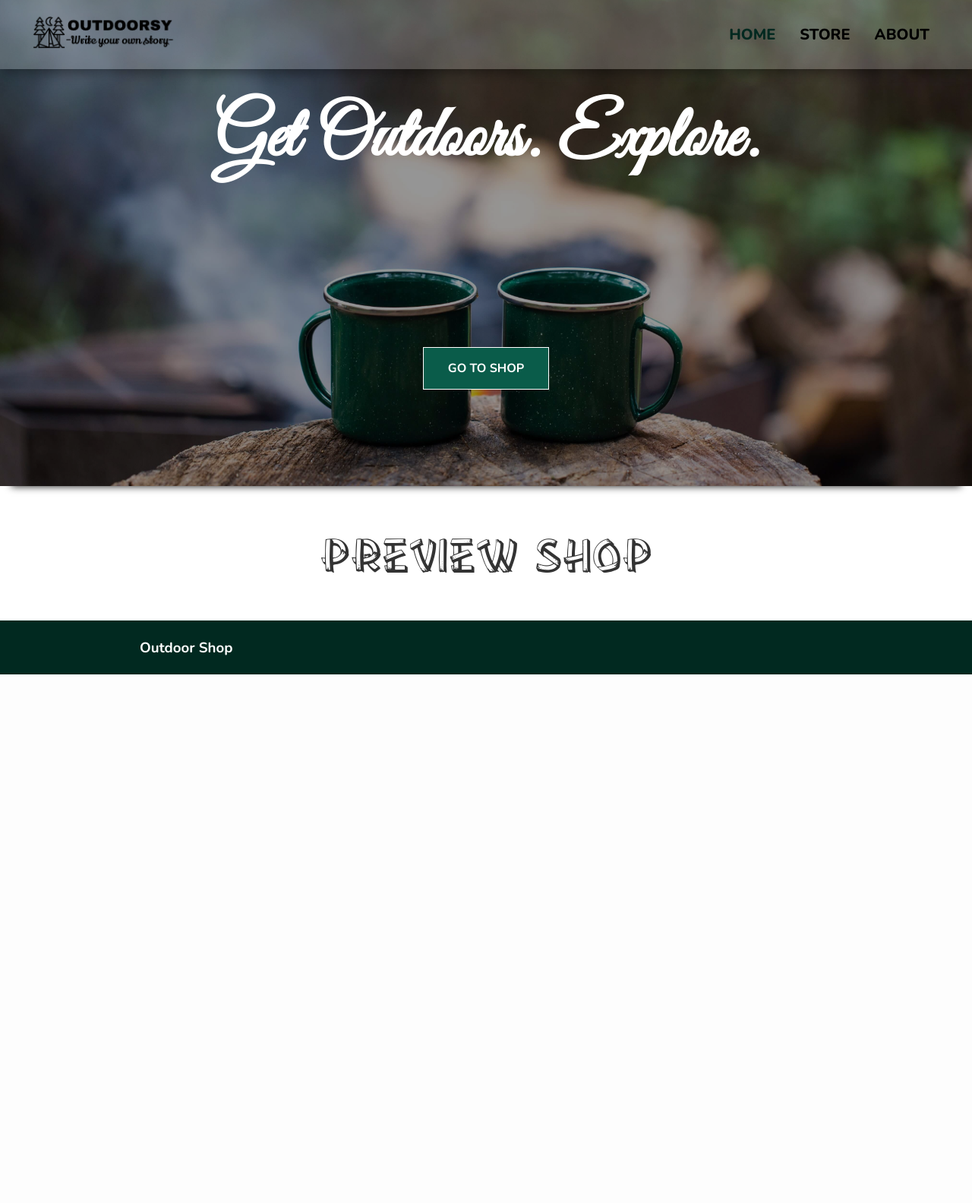
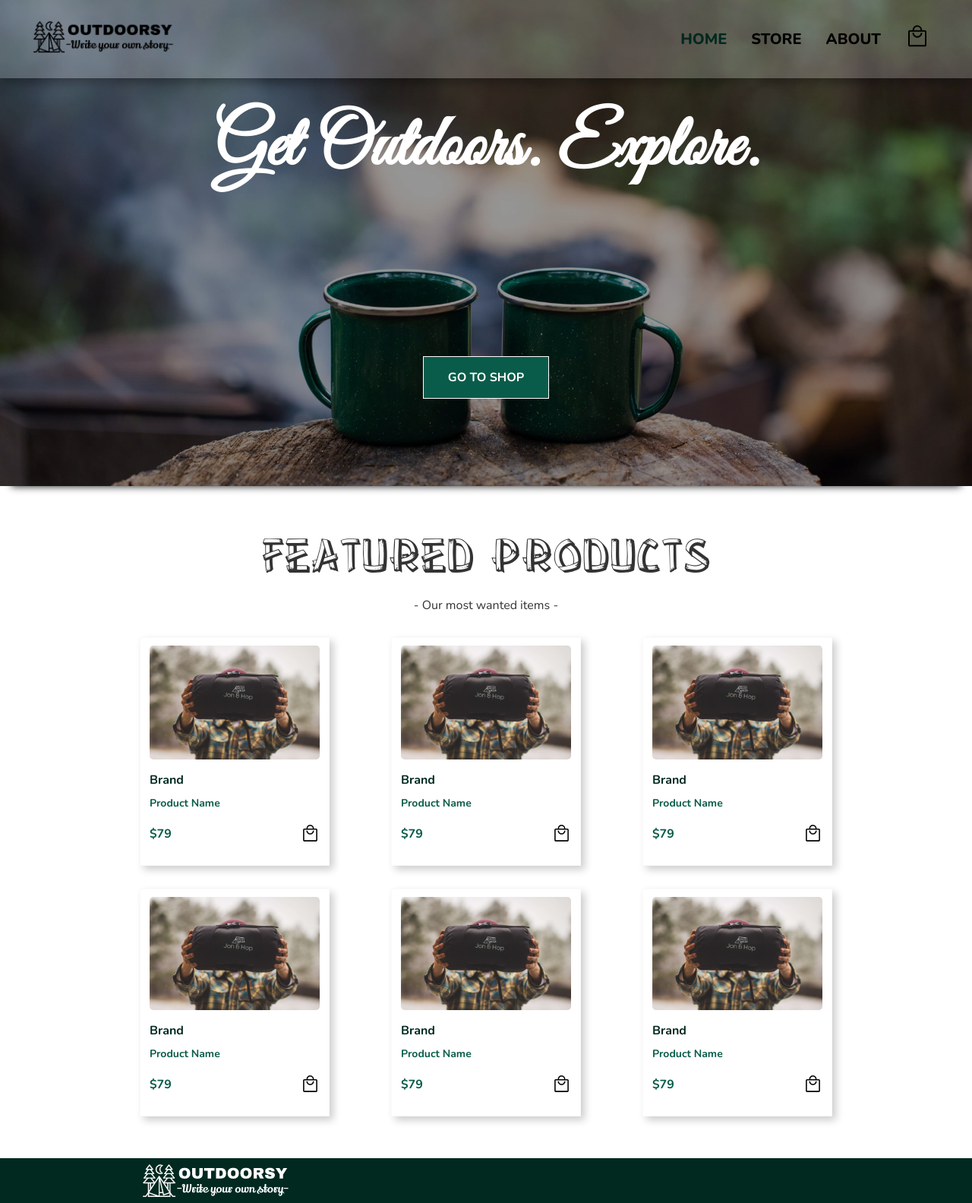
Before and after one commit to Keinna/e-commerce, a PHP site: page / in a window 1280 px wide. Shown: the whole page at 76% size. Before the commit the page ends 888 px from the top, so only its background shows below. Run offline with PHP 8.4, Linux system fonts and the light colour scheme.

Commit message:
styling featured products

```diff
--- a/footer.php
+++ b/footer.php
@@ -1,6 +1,6 @@
 <footer class="main-footer">
     <div class="container main-footer-container">
-        <h3 class="brand-name">Outdoor Shop</h3>
+        <img src="img/logo-white.png" alt="">
         <!-- <ul class="nav footer-nav">
             <li>
                 <a href="https://www.youtube.com" target="_blank">
--- a/index.php
+++ b/index.php
@@ -7,9 +7,79 @@
     </div>
 </div>
 </header>
-<section class="content-section container">
-    <h2 class="section-header">Preview Shop</h2>
-    <div>
+<section class="has-mg-y">
+    <div class="container">
+        <h2 class="section-title">Featured Products</h2>
+        <p class="section-sub-title">- Our most wanted items -</p>
+        <div class="products">
+            <div class="product">
+                <img class="product-img" src="img/sleeping-bag.jpg" alt="">
+                <div class="product-desc">
+                    <span class="product-brand">Brand</span>
+                    <h5 class="product-name">Product Name</h5>
+                    <div class="product-price-cart-wrapper">
+                        <h4 class="product-price">$79</h4>
+                        <a href="#"><img class="product-cart" src="/img/cart.svg" alt=""></a>
+                    </div>
+                </div>
+            </div>
+            <div class="product">
+                <img class="product-img" src="img/sleeping-bag.jpg" alt="">
+                <div class="product-desc">
+                    <span class="product-brand">Brand</span>
+                    <h5 class="product-name">Product Name</h5>
+                    <div class="product-price-cart-wrapper">
+                        <h4 class="product-price">$79</h4>
+                        <a href="#"><img class="product-cart" src="/img/cart.svg" alt=""></a>
+                    </div>
+                </div>
+            </div>
+            <div class="product">
+                <img class="product-img" src="img/sleeping-bag.jpg" alt="">
+                <div class="product-desc">
+                    <span class="product-brand">Brand</span>
+                    <h5 class="product-name">Product Name</h5>
+                    <div class="product-price-cart-wrapper">
+                        <h4 class="product-price">$79</h4>
+                        <a href="#"><img class="product-cart" src="/img/cart.svg" alt=""></a>
+                    </div>
+                </div>
+            </div>
+            <div class="product">
+                <img class="product-img" src="img/sleeping-bag.jpg" alt="">
+                <div class="product-desc">
+                    <span class="product-brand">Brand</span>
+                    <h5 class="product-name">Product Name</h5>
+                    <div class="product-price-cart-wrapper">
+                        <h4 class="product-price">$79</h4>
+                        <a href="#"><img class="product-cart" src="/img/cart.svg" alt=""></a>
+                    </div>
+                </div>
+            </div>
+            <div class="product">
+                <img class="product-img" src="img/sleeping-bag.jpg" alt="">
+                <div class="product-desc">
+                    <span class="product-brand">Brand</span>
+                    <h5 class="product-name">Product Name</h5>
+                    <div class="product-price-cart-wrapper">
+                        <h4 class="product-price">$79</h4>
+                        <a href="#"><img class="product-cart" src="/img/cart.svg" alt=""></a>
+                    </div>
+                </div>
+            </div>
+            <div class="product">
+                <img class="product-img" src="img/sleeping-bag.jpg" alt="">
+                <div class="product-desc">
+                    <span class="product-brand">Brand</span>
+                    <h5 class="product-name">Product Name</h5>
+                    <div class="product-price-cart-wrapper">
+                        <h4 class="product-price">$79</h4>
+                        <a href="#"><img class="product-cart" src="/img/cart.svg" alt=""></a>
+                    </div>
+                </div>
+            </div>
+        </div>
+    </div>
 
 </section>
 
--- a/main.php
+++ b/main.php
@@ -18,5 +18,6 @@
                 <li class="nav-item"><a class="active" href="index.php">HOME</a></li>
                 <li class="nav-item"><a href="store.php">STORE</a></li>
                 <li class="nav-item"><a href="about.php">ABOUT</a></li>
+                <li class="nav-item "><a href="store.php"><img class="nav-item--cart" src="img/cart.svg" alt=""></a></li>
             </ul>
         </nav>
--- a/styles.css
+++ b/styles.css
@@ -46,6 +46,9 @@
     --tertiary-color:#83fff3;
     --accent-color: #011d1a;
     --text-color:#fff;
+    --text-muted: #333;
+    --border-radius: .3rem;
+
   }
 
 * {
@@ -116,6 +119,10 @@ a{
     left: 18px;
 }
 
+.nav-item--cart{
+height: 2rem;
+}
+
 .main-header {
     background-color: rgba(0, 0, 0, .6);
     background: url("img/header-photo.jpg")rgba(83, 83, 83, 0.616);
@@ -134,31 +141,86 @@ a{
     color: var(--text-color);
 }
 
-
-.content-section {
-    margin: 1em;
+.has-mg-y{
+    margin: 40px 0;
 }
-
 .container {
     max-width: 960px;
     margin: 0 auto;
     padding: 0 1.5em;
 }
-.section-header {
+.section-title {
     font-family: "Firewood";
     font-weight: normal;
     color: #333;
     text-align: center;
     font-size: 3.5rem;
     text-transform: uppercase;
+    margin-bottom: 0;
+}
+.section-sub-title{
+    text-align: center;
+    color: var(--text-muted);
+}
+.products{
+    display: flex;
+    justify-content: space-between;
+    flex-wrap: wrap;
 }
 
-.about-band-image {
-    float: left;
-    height: 200px;
-    width: 200px;
-    margin: 15px;
-    border-radius: 50%;
+.product{
+    width: 23%;
+    padding: 10px 12px;
+    min-width: 250px;
+    border: 1px solid rgba(0, 0, 0, .02);
+    cursor: pointer;
+    box-shadow: 5px 5px 10px rgba(0, 0, 0, .2);
+    margin: 15px 0;
+    transition: .2s ease-in;
+}
+
+.product:hover{
+    box-shadow: 5px 5px 10px rgba(0, 0, 0, .4);
+}
+
+.product .product-img{
+    width: 100%;
+    border-radius: var(--border-radius);
+}
+
+.product-desc{
+    text-align: start;
+    margin: 10px 0;
+}
+
+.product-brand{
+    color: var(--primary-color);
+    font-weight: bold;
+}
+.product-name{
+    margin: 10px 0;
+    color: var(--secondary-color);
+    font-size: 14px;
+    font-weight: bold;
+}
+
+.product-price{
+    color: var(--secondary-color);
+    margin: 10px 0;
+    font-weight: 700;
+}
+
+.product-cart{
+    height: 25px;
+    width: 25px;
+    margin-top: 5px;
+    position: relative;
+}
+
+.product-price-cart-wrapper{
+    display: flex;
+    align-items: center;
+    justify-content: space-between;
 }
 
 .main-footer {
@@ -215,7 +277,7 @@ a{
     color: white;
     background-color: #56CCF2;
     border: none;
-    border-radius: .3em;
+    border-radius: var(--border-radius);
     font-weight: bold;
 }
 
@@ -301,14 +363,14 @@ a{
 .cart-item-image {
     width: 75px;
     height: auto;
-    border-radius: 3px;
+    border-radius: var(--border-radius);
 }
 
 .btn-danger {
     color: white;
     background-color: #EB5757;
     border: none;
-    border-radius: .3em;
+    border-radius: var(--border-radius);
     font-weight: bold;
 }
 
```
Also changed, not shown: img/cart.svg (added).
